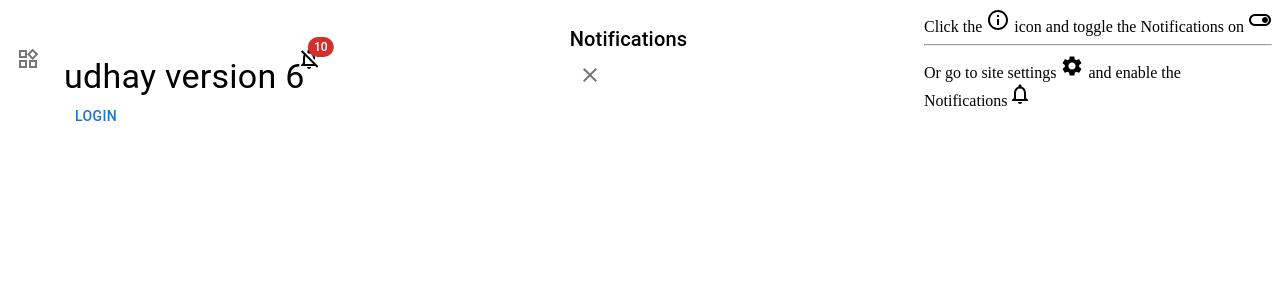
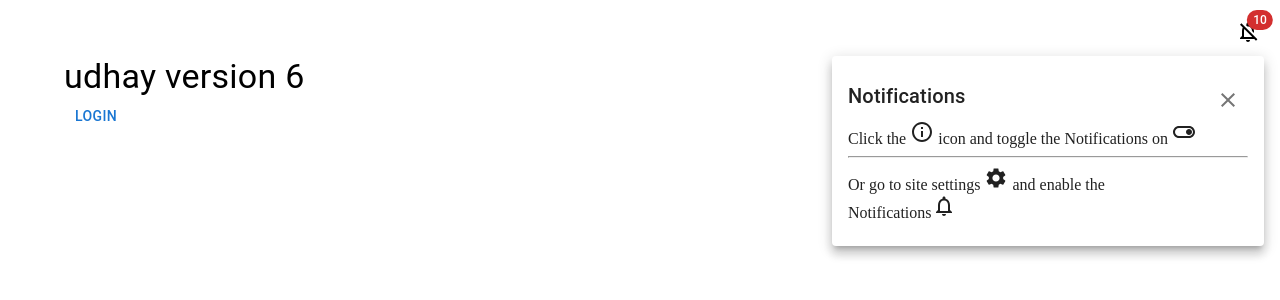
Before and after one commit to tsudhayakumar1996/react-vite, a React (Vite) app: page / in a window 1280 px wide. Both pictures are taken after a click on the button "10". Shown: the top 300 px of the page. Built offline with nearby package versions, Linux system fonts and the light colour scheme; no server answers.

Commit message:
feat(notification): ui changes

```diff
--- a/src/commonComponents/notification/components/NotificationView.tsx
+++ b/src/commonComponents/notification/components/NotificationView.tsx
@@ -12,8 +12,8 @@ const NotificationView = ({
   permission: ExtentedNotificationPermission
 }) => {
   return (
-    <>
-      <Box>
+    <Box sx={{ width: 400, p: 2, borderRadius: 16 }}>
+      <Box sx={{ display: 'flex', justifyContent: 'space-between' }}>
         <Typography variant="h6">Notifications</Typography>
         <IconButton onClick={closeCb}>
           <CloseIcon />
@@ -28,7 +28,7 @@ const NotificationView = ({
           <Typography variant="h6">Use different browser to get the notifications</Typography>
         )}
       </Box>
-    </>
+    </Box>
   )
 }
 
--- /dev/null
+++ b/src/commonComponents/notification/hooks/useGetNotificationLogics.ts
@@ -0,0 +1,30 @@
+import { useState } from 'react'
+
+const useGetNotificationLogics = () => {
+  // const
+  const hasNewNotification = true
+
+  // state
+  const [anchorEl, setanchorEl] = useState<null | HTMLElement>(null)
+
+  // cb
+  const handleClick = (event: React.MouseEvent<HTMLButtonElement>) => {
+    setanchorEl(event.currentTarget)
+  }
+  const handleClose = () => {
+    setanchorEl(null)
+  }
+
+  // const
+  const open = Boolean(anchorEl)
+
+  return {
+    hasNewNotification,
+    anchorEl,
+    handleClick,
+    handleClose,
+    open
+  }
+}
+
+export default useGetNotificationLogics
--- a/src/commonComponents/notification/index.tsx
+++ b/src/commonComponents/notification/index.tsx
@@ -1,16 +1,20 @@
 import { useNotificationStateCtx } from '@/context/notifications/useNotificationCtx'
 
+import useGetNotificationLogics from '@/commonComponents/notification/hooks/useGetNotificationLogics'
 import NotificationsIcon from '@mui/icons-material/Notifications'
 import NotificationsActiveIcon from '@mui/icons-material/NotificationsActive'
 import NotificationsOffOutlinedIcon from '@mui/icons-material/NotificationsOffOutlined'
-import { Badge, IconButton } from '@mui/material'
+import { Badge, IconButton, Menu } from '@mui/material'
 import NotificationView from './components/NotificationView'
 
 const Notification = () => {
+  // ctx
   const {
     notificationState: { permission }
   } = useNotificationStateCtx()
-  const hasNewNotification = true
+
+  // hooks
+  const { hasNewNotification, anchorEl, handleClick, handleClose, open } = useGetNotificationLogics()
 
   return (
     <>
@@ -18,7 +22,7 @@ const Notification = () => {
         size="large"
         aria-label="show the notifications"
         color="inherit"
-        onClick={() => {}}
+        onClick={anchorEl ? handleClose : handleClick}
       >
         <Badge
           badgeContent={10}
@@ -35,10 +39,17 @@ const Notification = () => {
           )}
         </Badge>
       </IconButton>
-      <NotificationView
-        closeCb={() => {}}
-        permission={permission}
-      />
+      {/* notification list */}
+      <Menu
+        anchorEl={anchorEl}
+        open={open}
+        onClose={handleClose}
+      >
+        <NotificationView
+          closeCb={handleClose}
+          permission={permission}
+        />
+      </Menu>
     </>
   )
 }
--- a/src/providers/reactRouter/components/layout/Header.tsx
+++ b/src/providers/reactRouter/components/layout/Header.tsx
@@ -1,8 +1,7 @@
 import Notification from '@/commonComponents/notification'
 import { PwaUpdatePrompt } from '@/commonComponents/pwa/PwaUpdatePrompt'
 import useGetHeaderLogics from '@/providers/reactRouter/components/layout/hooks/useGetHeaderLogics'
-import WidgetsOutlinedIcon from '@mui/icons-material/WidgetsOutlined'
-import { AppBar, Box, IconButton } from '@mui/material'
+import { AppBar, Box } from '@mui/material'
 
 export const headerHeight = 56
 
@@ -19,15 +18,9 @@ const Header = () => {
         elevation={0}
         sx={{ p: 1, height: headerHeight }}
       >
-        <Box sx={{ width: '100%', display: 'flex', justifyContent: 'space-between', alignItems: 'center' }}>
-          <IconButton>
-            <WidgetsOutlinedIcon />
-          </IconButton>
-          {/* <IconButton>
-            <NotificationsNoneOutlinedIcon />
-          </IconButton> */}
+        <Box sx={{ width: '100%', display: 'flex', justifyContent: 'end', alignItems: 'center' }}>
+          <PwaUpdatePrompt />
           <Notification />
-          <PwaUpdatePrompt />
         </Box>
       </AppBar>
     </Box>
```
